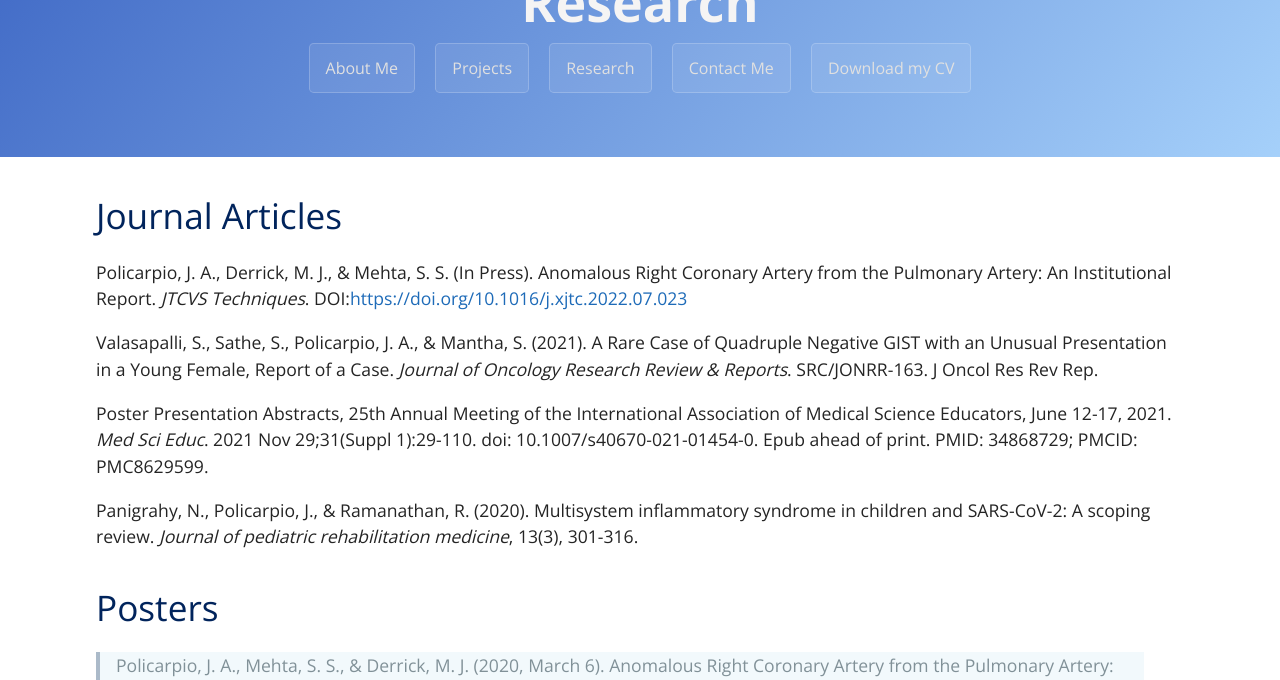
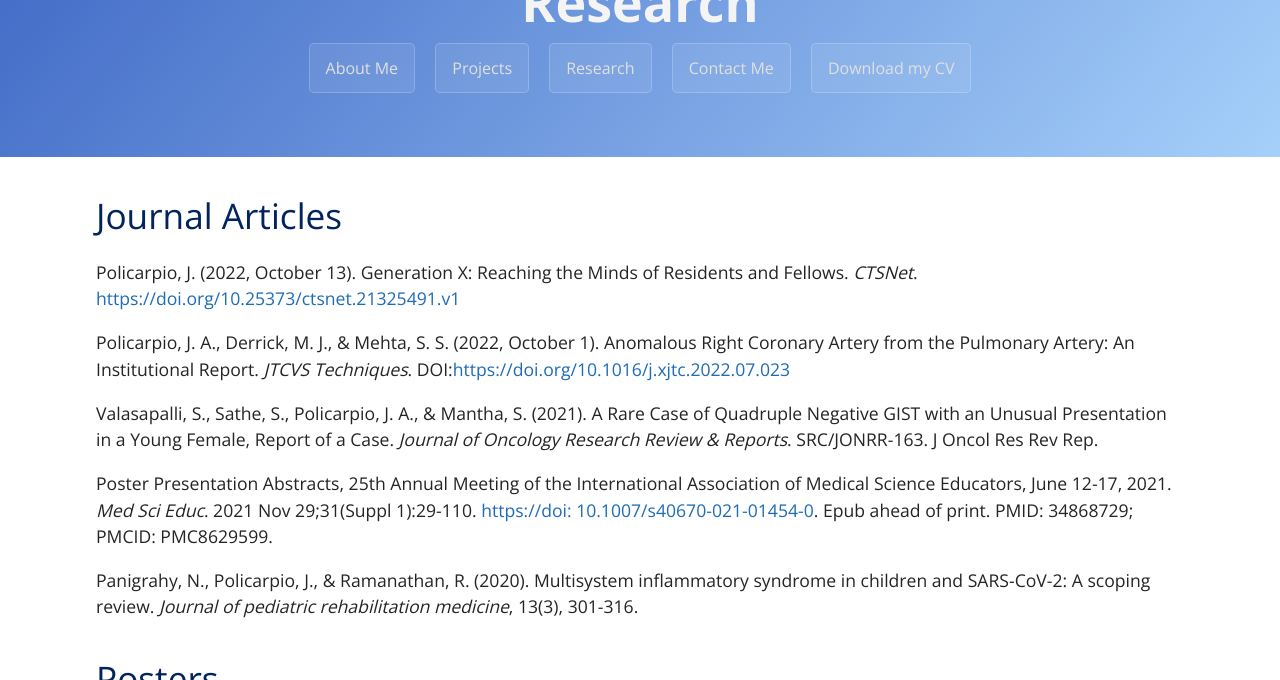
Before and after one commit to jopeo/joepo, a Jekyll site: the page built from research.md, in a window 1280 px wide and 900 px high, scrolled down 341 px, cut to the strip 0-680 px from the top of the window. Built offline with Jekyll 4.4.1, drawn with Linux system fonts in a browser that asks for light colours.

```diff
--- a/_layouts/template.html
+++ b/_layouts/template.html
@@ -36,7 +36,7 @@
             <a href="projects" class="btn" style="color:#E0E0E0">Projects</a>
             <a href="research" class="btn" style="color:#E0E0E0">Research</a>
             <a href="contact" class="btn" style="color:#E0E0E0">Contact Me</a>
-            <a href="../Images/pdfs/PolicarpioCV_11.2.2022.pdf" class="btn" style="color:#E0E0E0" download>Download my CV</a>
+            <a href="../Images/pdfs/PolicarpioCV_12.17.2022.pdf" class="btn" style="color:#E0E0E0" download>Download my CV</a>
 
 
         {% if site.github.is_project_page %}
--- a/research.md
+++ b/research.md
@@ -6,11 +6,13 @@ filename: contact
 
 # Journal Articles
 
-Policarpio, J. A., Derrick, M. J., & Mehta, S. S. (In Press). Anomalous Right Coronary Artery from the Pulmonary Artery: An Institutional Report. *JTCVS Techniques*. DOI:<https://doi.org/10.1016/j.xjtc.2022.07.023>{:target="_blank"}
+Policarpio, J. (2022, October 13). Generation X: Reaching the Minds of Residents and Fellows. *CTSNet*. <https://doi.org/10.25373/ctsnet.21325491.v1>{:target="_blank"}
+
+Policarpio, J. A., Derrick, M. J., & Mehta, S. S. (2022, October 1). Anomalous Right Coronary Artery from the Pulmonary Artery: An Institutional Report. *JTCVS Techniques*. DOI:<https://doi.org/10.1016/j.xjtc.2022.07.023>{:target="_blank"}
 
 Valasapalli, S., Sathe, S., Policarpio, J. A., & Mantha, S. (2021). A Rare Case of Quadruple Negative GIST with an Unusual Presentation in a Young Female, Report of a Case. *Journal of Oncology Research Review & Reports*. SRC/JONRR-163. J Oncol Res Rev Rep.
 
-Poster Presentation Abstracts, 25th Annual Meeting of the International Association of Medical Science Educators, June 12-17, 2021. *Med Sci Educ*. 2021 Nov 29;31(Suppl 1):29-110. doi: 10.1007/s40670-021-01454-0. Epub ahead of print. PMID: 34868729; PMCID: PMC8629599.
+Poster Presentation Abstracts, 25th Annual Meeting of the International Association of Medical Science Educators, June 12-17, 2021. *Med Sci Educ*. 2021 Nov 29;31(Suppl 1):29-110. <https://doi: 10.1007/s40670-021-01454-0>{:target="_blank"}. Epub ahead of print. PMID: 34868729; PMCID: PMC8629599.
 
 Panigrahy, N., Policarpio, J., & Ramanathan, R. (2020). Multisystem inflammatory syndrome in children and SARS-CoV-2: A scoping review. *Journal of pediatric rehabilitation medicine*, 13(3), 301-316.
 
```
Also changed, not shown: index.md (+1 -1 lines), projects.md (+1 -1 lines), 2 other files.
